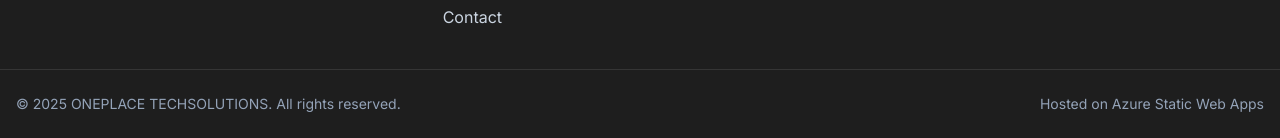
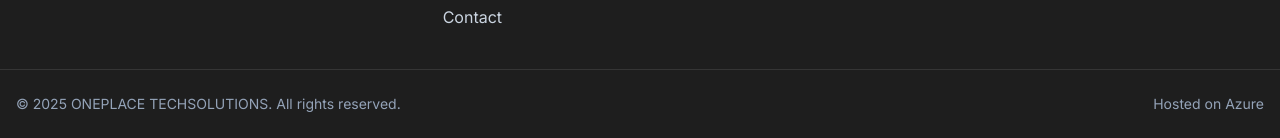
Before and after one commit to venkat1137/OnePLACE, a plain HTML site: page index.html in a window 1280 px wide. Shown: the part 2566-2704 px from the top of the page. Drawn offline with nearby package versions, Linux system fonts and the light colour scheme.

Commit message:
Add files via upload

```diff
--- a/index.html
+++ b/index.html
@@ -264,7 +264,7 @@
     <div class="border-t border-white/10">
       <div class="max-w-7xl mx-auto px-4 py-6 text-sm text-slate-400 flex flex-col sm:flex-row items-center justify-between gap-3">
         <p>© <span id="year"></span> ONEPLACE TECHSOLUTIONS. All rights reserved.</p>
-        <p>Hosted on Azure Static Web Apps</p>
+        <p>Hosted on Azure</p>
       </div>
     </div>
   </footer>
```
